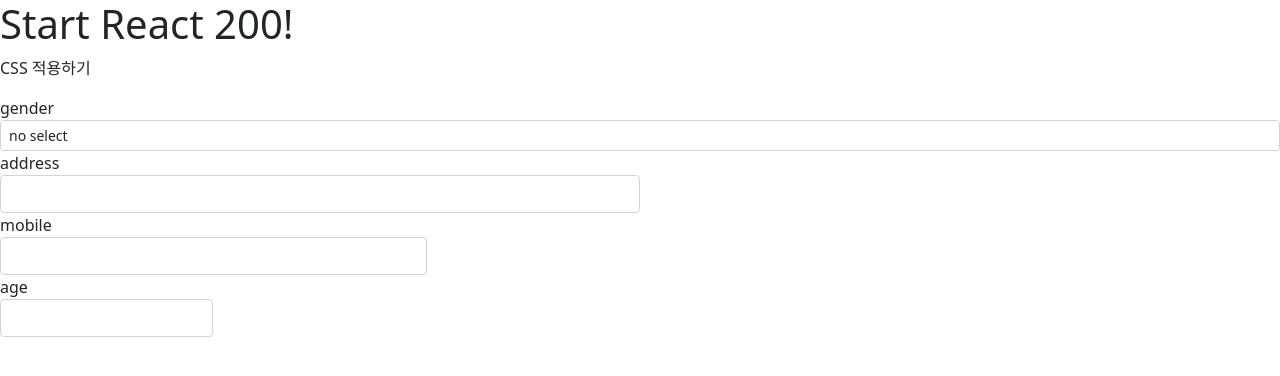
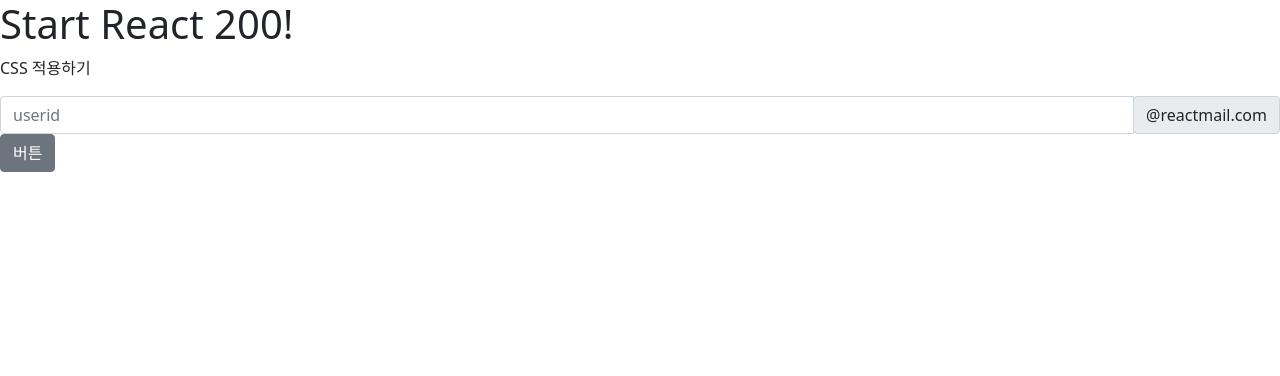
Before and after one commit to Yerim-Choi/React_Study, a React (Create React App) app in the folder client/: page / in a window 1280 px wide. Shown: the top 376 px of the page. Built offline with nearby package versions, Linux system fonts and the light colour scheme.

Commit message:
#R045_reactstrap Input Group 사용

```diff
--- a/client/src/App.js
+++ b/client/src/App.js
@@ -1,6 +1,6 @@
 import React from "react";
 // import "./App.css";
-import ReactstrapForm from "./R044_ReactstrapForm";
+import ReactstrapInputGroup from "./R045_ReactstrapInputGroup";
 import "bootstrap/dist/css/bootstrap.css";
 
 function App() {
@@ -8,7 +8,7 @@
     <div>
       <h1>Start React 200!</h1>
       <p>CSS 적용하기</p>
-      <ReactstrapForm />
+      <ReactstrapInputGroup />
     </div>
   );
 }
--- /dev/null
+++ b/client/src/R045_ReactstrapInputGroup.js
@@ -0,0 +1,30 @@
+import React, { Component } from "react";
+import {
+  InputGroup,
+  InputGroupAddon,
+  InputGroupText,
+  Input,
+  Button,
+} from "reactstrap";
+
+class R045_ReactstrapInputGroup extends Component {
+  render() {
+    return (
+      <>
+        <InputGroup>
+          <Input placeholder="userid" />
+          <InputGroupAddon addonType="append">
+            <InputGroupText>@reactmail.com</InputGroupText>
+          </InputGroupAddon>
+        </InputGroup>
+        <InputGroup>
+          <InputGroupAddon addonType="prepend">
+            <Button>버튼</Button>
+          </InputGroupAddon>
+        </InputGroup>
+      </>
+    );
+  }
+}
+
+export default R045_ReactstrapInputGroup;
```
